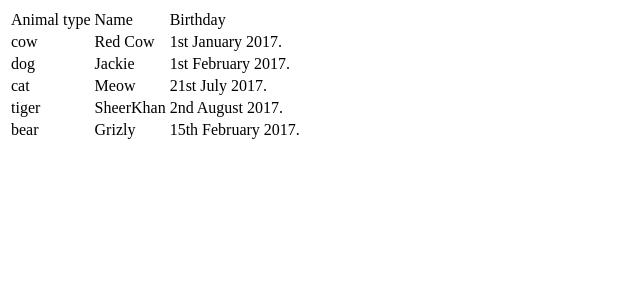
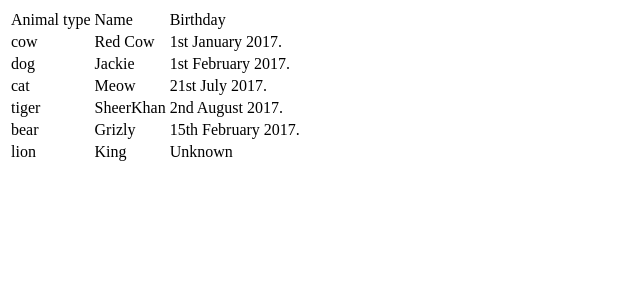
Before and after one commit to Tix1981/zoo, an Angular app: page / in a window 1280 px wide. Shown: the top 300 px of the page, without its empty margins (0-640 px from the left). Built offline with nearby package versions, Linux system fonts and the light colour scheme.

Commit message:
using ngIf directive

```diff
--- a/src/app/animal-list/animal-list.component.html
+++ b/src/app/animal-list/animal-list.component.html
@@ -8,7 +8,8 @@
 		<tr *ngFor="let animal of animals">
 			<td>{{ animal.animalType }}</td>
 			<td>{{ animal.name }}</td>
-			<td>{{ animal.birthday }}</td>
+			<td *ngIf="animal.birthday">{{ animal.birthday }}</td>
+			<td *ngIf="!animal.birthday">Unknown</td>
 		</tr>
 	</tbody>
 </table>
--- a/src/app/animal-list/animal-list.component.ts
+++ b/src/app/animal-list/animal-list.component.ts
@@ -44,7 +44,10 @@ export class AnimalListComponent implements OnInit {
           "birthday": "15th February 2017."
       },
 
-
+      {
+          "animalType": "lion",
+          "name": "King"
+      },
 
   ]
 
```
